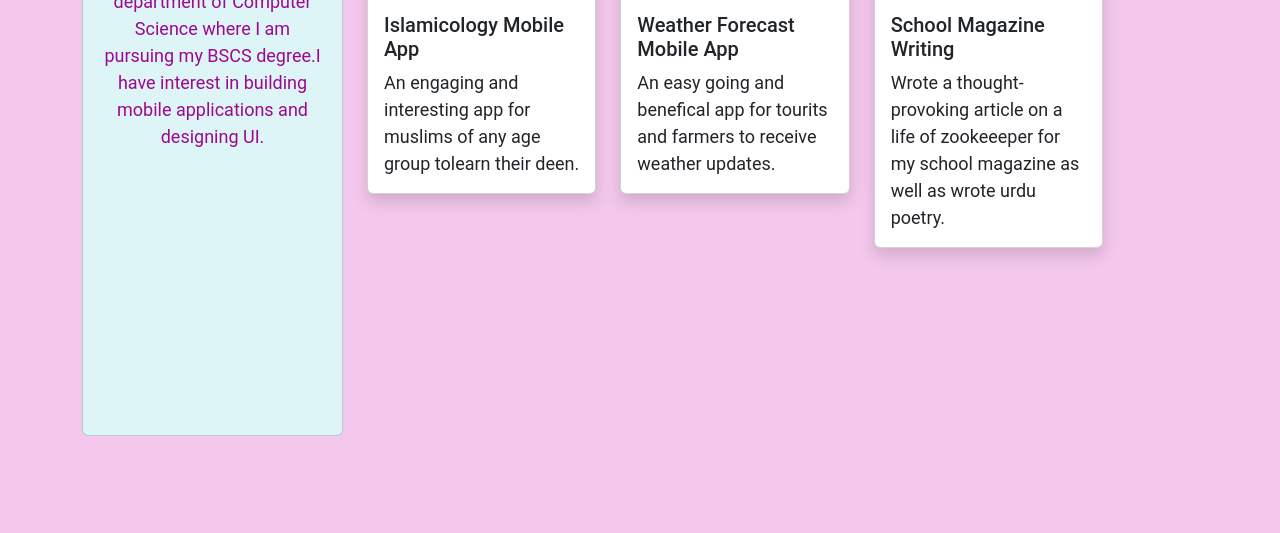
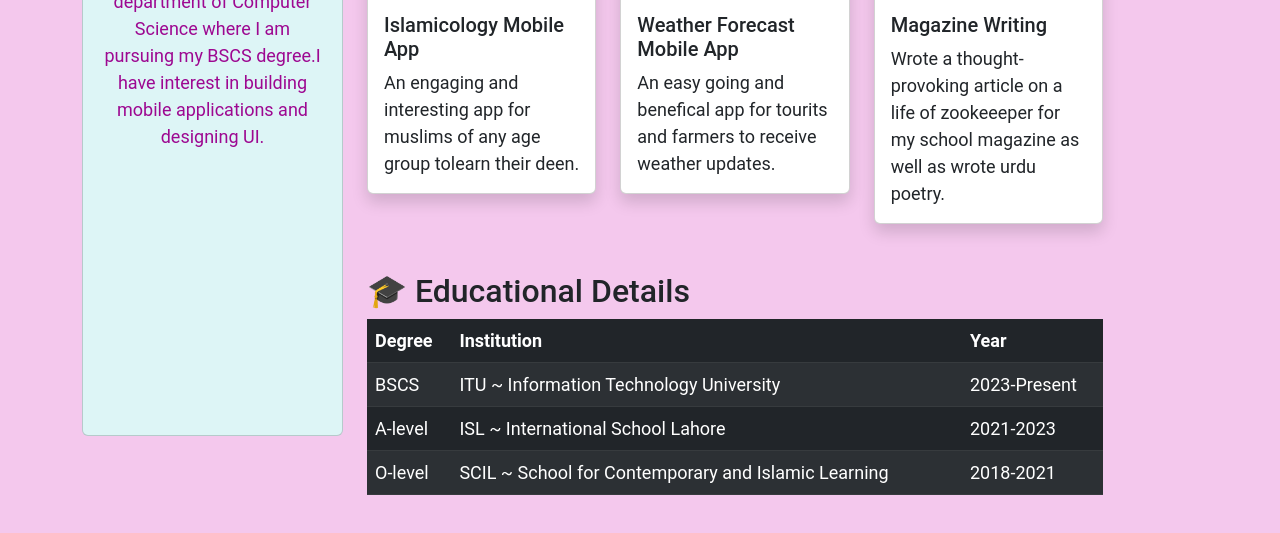
Before and after one commit to ScientistAreeba/Portfolio-2025, a plain HTML site: page index.html in a window 1280 px wide. Shown: the part 471-1004 px from the top of the page. Before the commit the page ends 907 px from the top, so only its background shows below. Drawn offline with nearby package versions, Linux system fonts and the light colour scheme.

Commit message:
Update index.html
added the educational detail in my portfolio

```diff
--- a/index.html
+++ b/index.html
@@ -84,7 +84,7 @@
                             <div class="card shadow">
                                 <img src="pictures/pic2.png" class="card-img-top" alt="Project 3">
                                 <div class="card-body">
-                                    <h5 class="card-title">School Magazine Writing </h5>
+                                    <h5 class="card-title">Magazine Writing </h5>
                                     <p class="card-text">Wrote a thought-provoking article on a life of zookeeeper for my school magazine as well
                                         as wrote urdu poetry.
                                     </p>
@@ -93,11 +93,41 @@
                         </div>
                     </div>
 
+                <!-- Education Section -->
+                <section id="Education" class="mb-5 mt-5">
+                    <h2>&#127891; Educational Details</h2>
+                    <table class="table table-striped table-dark">
+                        <thead>
+                            <tr>
+                                <th>Degree</th>
+                                <th>Institution</th>
+                                <th>Year</th>
+                            </tr>
+                        </thead>
+                        <tbody>
+                            <tr>
+                                <td>BSCS</td>
+                                <td>ITU ~ Information Technology University</td>
+                                <td>2023-Present</td>
+                            </tr>
+                            <tr>
+                                <td>A-level</td>
+                                <td>ISL ~ International School Lahore</td>
+                                <td>2021-2023</td>
+                            </tr>
+                            <tr>
+                                <td>O-level</td>
+                                <td>SCIL ~ School for Contemporary and Islamic Learning</td>
+                                <td>2018-2021</td>
+                            </tr>
+                        </tbody>
+                    </table>
+                </section>
+
 
             </section>
         </div>
     </div>
 
-
 </body>
 </html>
```
